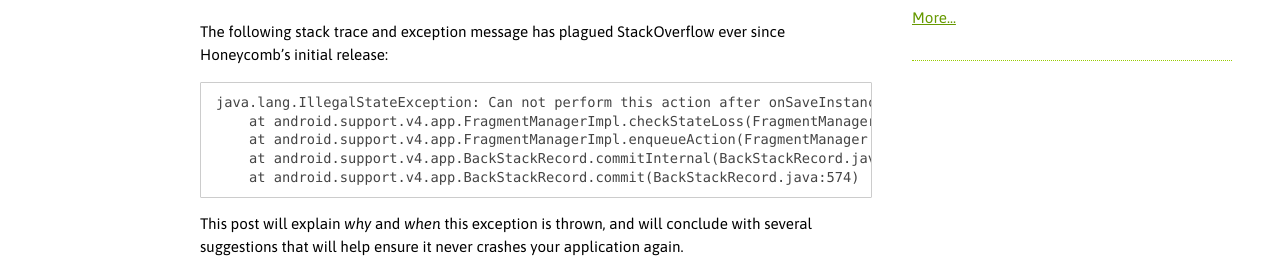
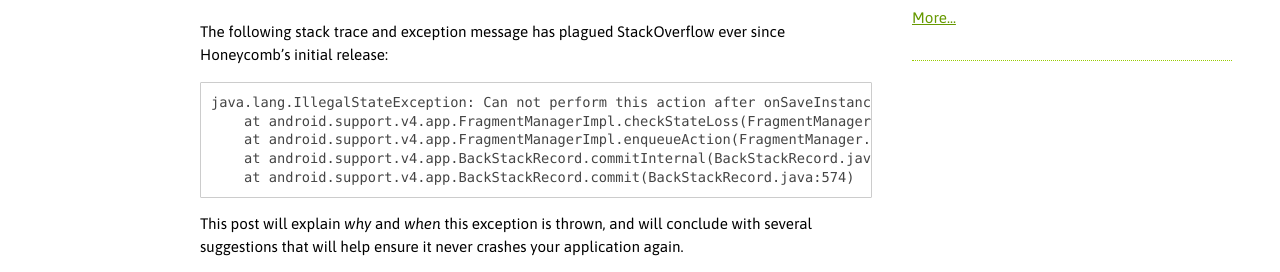
Before and after one commit to alexjlockwood/AndroidDesignPatterns, a Jekyll site: the page built from index.html, in a window 1280 px wide. Shown: the part 424-696 px from the top of the page. Built offline with Jekyll 4.4.1, drawn with Linux system fonts in a browser that asks for light colours; Markdown is read by kramdown in place of the engine named in the settings; the list of posts is cut into pages by our own code; comment, search, counter and statistics services are not loaded.

Commit message:
Changed padding for code blocks

```diff
--- a/css/style.css
+++ b/css/style.css
@@ -494,7 +494,7 @@ hr.footnote-divider {
 }
 pre {
     background: #f5f5f5;
-    padding: 10px 15px;
+    padding: 10px 10px;
     overflow-x: auto;
     border-radius: 1px;
     border: 1px #ccc solid;
```
